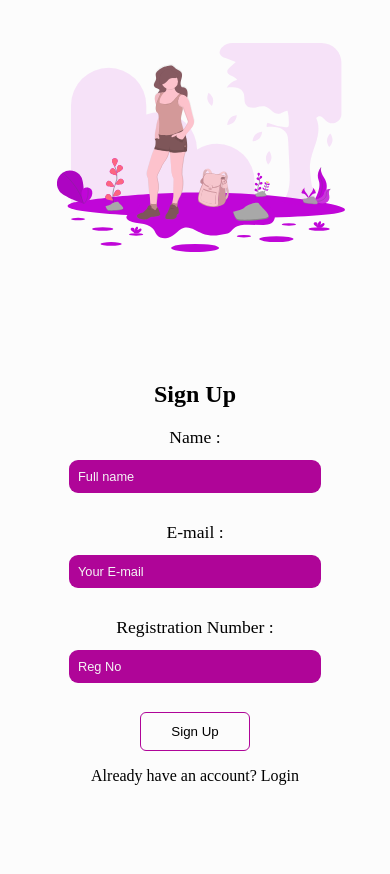
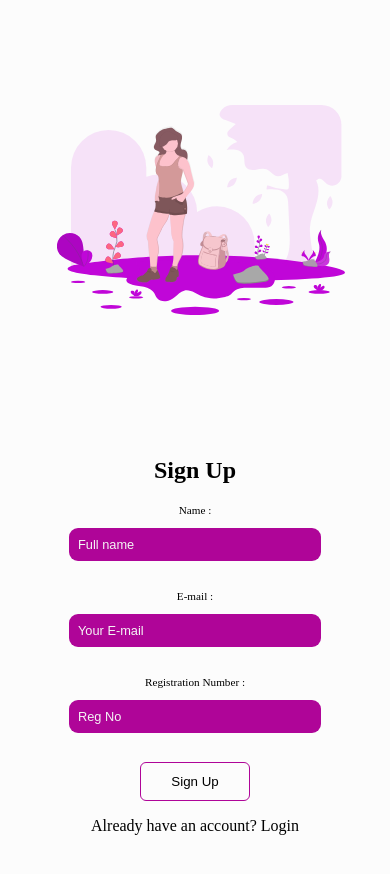
Before and after one commit to Ebubechi123/skypay, a React (Create React App) app: page / in a window 390 px wide. Shown: the top 874 px of the page. Before the commit the page ends 844 px from the top, so only its background shows below. Built offline with nearby package versions, Linux system fonts and the light colour scheme.

Commit message:
Modified login.css

```diff
--- a/src/Pages/Login/Login.css
+++ b/src/Pages/Login/Login.css
@@ -59,6 +59,7 @@
 @media screen and (max-width:670px) {
     .login-container{
         flex-wrap: wrap;
+        margin-top:56px;
     }
     .col-1{
         width: 100%;
@@ -80,4 +81,9 @@
     .col-img img{
         width: 74vw;
     }
+
+
+    .form label{
+        font-size: .7rem;
+    }
 }
```
